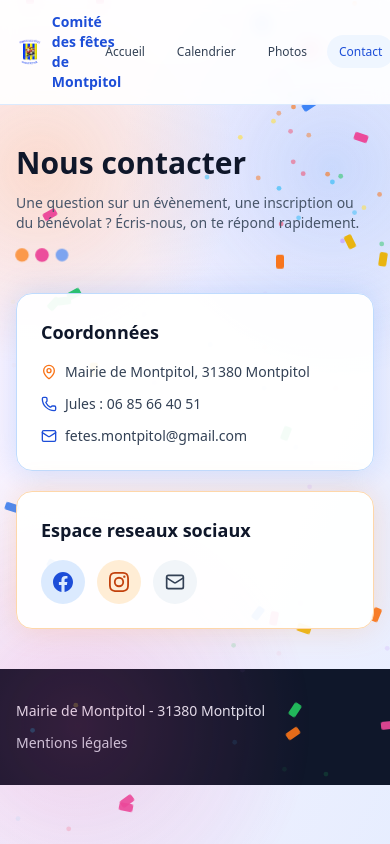
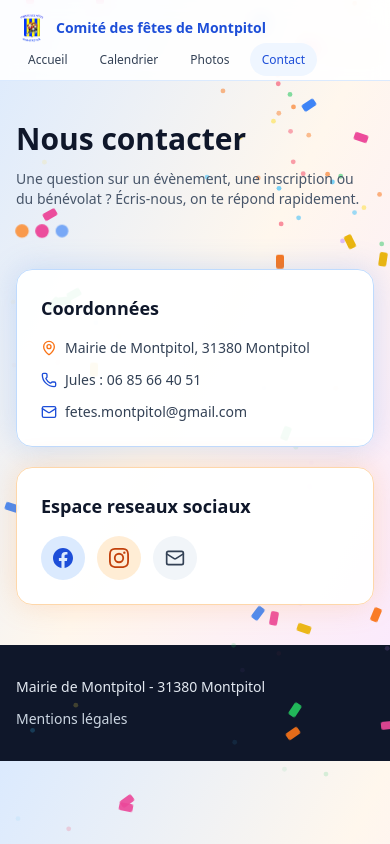
Before and after one commit to zr49xqs2pd-collab/Comit-des-f-tes-de-Montpitol, a plain HTML site: page contact.html in a window 390 px wide. Drawn offline with nearby package versions, Linux system fonts and the light colour scheme.

Commit message:
Update contact.html

```diff
--- a/contact.html
+++ b/contact.html
@@ -55,13 +55,13 @@
         pointer-events: none;
       }
     </style>
-  </head>
-  <body id="partyBody" class="bg-gradient-to-br from-orange-100 via-fuchsia-50 to-blue-100 text-slate-800 antialiased party-night">
-    <div class="pointer-events-none fixed inset-0 z-0 opacity-70 [background-image:radial-gradient(circle_at_10%_20%,rgba(251,146,60,0.35)_0,transparent_26%),radial-gradient(circle_at_85%_20%,rgba(59,130,246,0.3)_0,transparent_28%),radial-gradient(circle_at_20%_86%,rgba(236,72,153,0.25)_0,transparent_30%)]"></div>
+   </head>
+  <body id="partyBody" class="bg-gradient-to-br from-blue-100 via-orange-50 to-fuchsia-100 text-slate-800 antialiased">
+    <div class="pointer-events-none fixed inset-0 z-0 confetti-bg opacity-70"></div>
     <canvas id="fireworksCanvas" class="pointer-events-none fixed inset-0 z-0"></canvas>
     <div id="confettiLayer" class="pointer-events-none fixed inset-0 z-0 overflow-hidden"></div>
     <header class="sticky top-0 z-50 border-b border-blue-100 bg-white/90 backdrop-blur">
-      <nav class="mx-auto flex w-full max-w-6xl items-center justify-between px-4 py-3 sm:px-6 lg:px-8">
+      <nav class="mx-auto flex w-full max-w-6xl flex-wrap items-center justify-between gap-y-2 px-4 py-3 sm:px-6 lg:px-8">
         <a href="index.html" class="flex items-center gap-2 text-sm font-bold text-festiveBlue sm:text-base">
           <img src="assets/photos/logo-cdf.png" alt="Logo CDF" class="h-8 w-8 rounded-full object-cover" />
           <span>Comité des fêtes de Montpitol</span>
```
